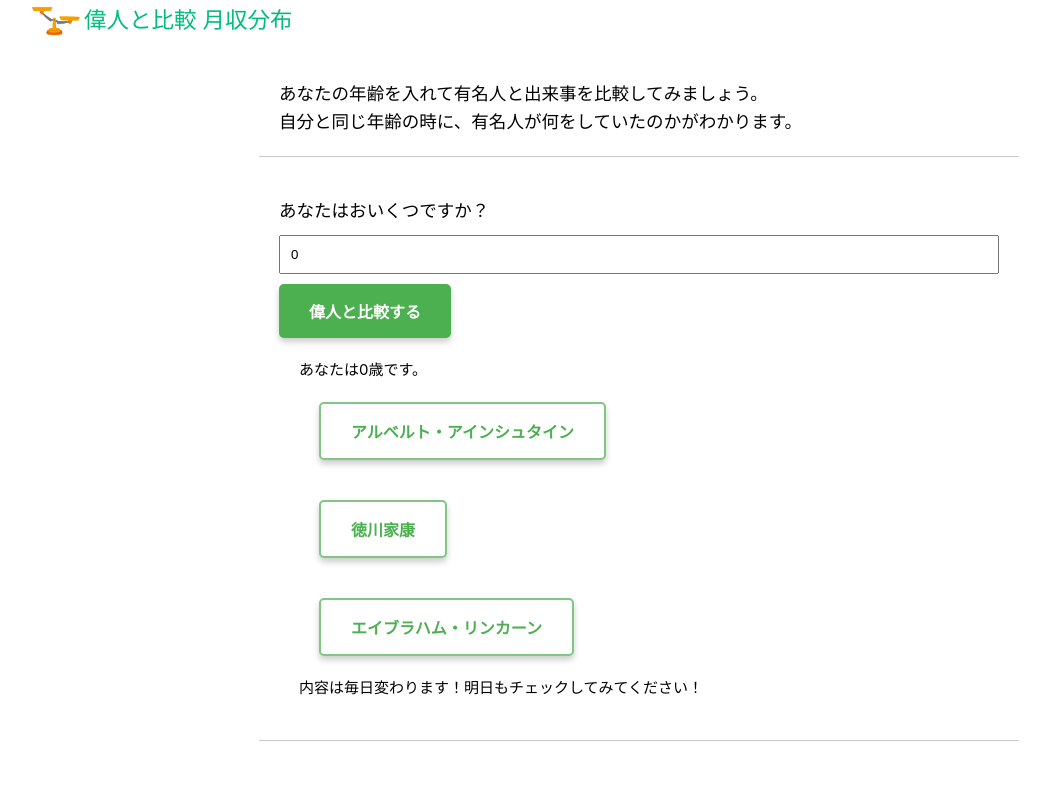
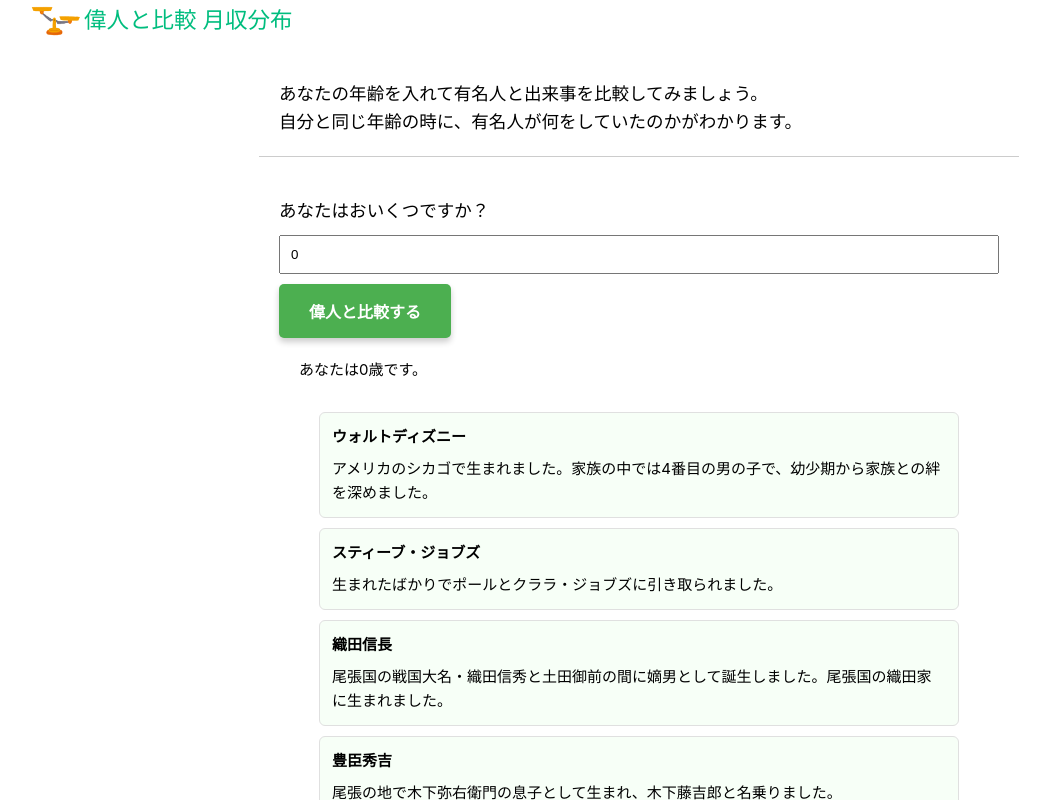
Before and after one commit to stamander/studyVue, a Vue app: page / in a window 1280 px wide. Both pictures are taken after a click on the button "偉人と比較する". Shown: the top 800 px of the page, without its empty margins (1-1051 px from the left). Built offline with nearby package versions, Linux system fonts and the light colour scheme.

Commit message:
偉人の小出し表示終了

```diff
--- a/src/components/CompareGreatPerson.vue
+++ b/src/components/CompareGreatPerson.vue
@@ -9,31 +9,7 @@ const achievements = ref<
   Array<{ id: number; name: string; achievements: Array<{ age: number; event: string }> }>
 >([])
 
-// 選択されたインデックスを保持するための変数
-const activeIndex = ref<number | null>(null)
-
 type Achievement = { id: number; name: string; age: number; event: string }
-
-function shuffleArray(array: Achievement[]): Achievement[] {
-  return array.sort(() => Math.random() - 0.5)
-}
-
-// セッションストレージからデータを取得する関数
-function getStoredAchievements(ageValue: string, today: string): Achievement[] | null {
-  const storedDate = sessionStorage.getItem(`shuffleDate-${ageValue}`)
-  const storedAchievements = sessionStorage.getItem(`shuffledAchievements-${ageValue}`)
-
-  if (storedDate === today && storedAchievements) {
-    return JSON.parse(storedAchievements)
-  }
-  return null
-}
-
-// セッションストレージにデータを保存する関数
-function storeAchievements(ageValue: string, today: string, achievements: Achievement[]) {
-  sessionStorage.setItem(`shuffleDate-${ageValue}`, today)
-  sessionStorage.setItem(`shuffledAchievements-${ageValue}`, JSON.stringify(achievements))
-}
 
 onMounted(async () => {
   const response = await fetch('/greatPerson.json')
@@ -42,17 +18,7 @@ onMounted(async () => {
 
 // フィルタリングされた業績を計算
 const filteredAchievements: ComputedRef<Achievement[]> = computed(() => {
-  const today = new Date().toISOString().split('T')[0] // 今日の日付を取得
-  const ageValue = age.value.toString() // 年齢を文字列に変換
-
-  // セッションストレージからデータを取得
-  const storedAchievements = getStoredAchievements(ageValue, today)
-
-  if (storedAchievements) {
-    return storedAchievements
-  } else {
-    // 新しいシャッフル結果を生成
-    const newAchievements = achievements.value
+  return achievements.value
     .flatMap((person) =>
       person.achievements.map((achievement) => ({
         id: person.id,
@@ -62,14 +28,6 @@ const filteredAchievements: ComputedRef<Achievement[]> = computed(() => {
       }))
     )
     .filter((a) => a.age === age.value)
-
-    const shuffledAchievements = shuffleArray(newAchievements).slice(0, 3) // シャッフルして最初の3つを選択
-
-    // 新しいシャッフル結果と日付をセッションストレージに保存
-    storeAchievements(ageValue, today, shuffledAchievements)
-
-    return shuffledAchievements
-  }
 })
 
 // フォーム送信の処理
@@ -87,11 +45,6 @@ const ageError: Ref<boolean> = ref(false)
 watch(age, (newAge) => {
   ageError.value = newAge <= 0 || !Number.isInteger(newAge)
 })
-
-// イベントの表示・非表示を切り替えるためのメソッド
-const toggleEvent = (index: number): void => {
-  activeIndex.value = activeIndex.value === index ? null : index
-}
 const referencesSite: Ref<Array<{ link: string; text: string; accessDate: string }>> = ref([
   {
     link: 'https://wayohoo.com/article/3421',
@@ -189,15 +142,21 @@ const referencesBook: Ref<Array<{ text: string; writer: string; publicationDate:
 
       <div id="results" v-if="submitted">
         あなたは{{ age }}歳です。
-        <div v-for="(achievement, index) in filteredAchievements" :key="index">
-          <button class="person-name light-green-button" @click="toggleEvent(index)">
+        <div v-if="filteredAchievements.length">
+          <div
+            v-for="(achievement, index) in filteredAchievements"
+            :key="`${achievement.id}-${index}`"
+            class="achievement-result"
+          >
+            <p class="person-name">
               {{ achievement.name }}
-          </button>
-          <div v-if="activeIndex === index">
+            </p>
+            <p class="person-event">
               {{ achievement.event }}
+            </p>
           </div>
         </div>
-        内容は毎日変わります！明日もチェックしてみてください！
+        <p v-else>該当する出来事が見つかりませんでした。</p>
       </div>
 
       <div v-else>
@@ -208,6 +167,18 @@ const referencesBook: Ref<Array<{ text: string; writer: string; publicationDate:
           <br />
           <p>スティーブ・ジョブズ:アップルの次世代コンピュータ、Lisaの開発をリードしました。</p>
         </div>
+      </div>
+
+      <div class="line-invite">
+        <p>偉人のようになるにはどうすればいいのか相談してみませんか？</p>
+        <a
+          class="line-button"
+          href="https://line.me/R/ti/p/%40242hetfw"
+          target="_blank"
+          rel="noopener noreferrer"
+        >
+          LINEで友だち追加する
+        </a>
       </div>
     </div>
 
@@ -239,8 +210,21 @@ const referencesBook: Ref<Array<{ text: string; writer: string; publicationDate:
   margin-bottom: 20px;
 }
 
+.achievement-result {
+  border: 1px solid #e0e0e0;
+  border-radius: 6px;
+  padding: 12px;
+  margin: 10px 0;
+  background-color: #f7fff7;
+}
+
 .person-name {
   font-weight: bold;
+  margin: 0;
+}
+
+.person-event {
+  margin: 8px 0 0;
 }
 
 body {
@@ -286,32 +270,33 @@ input[type='number'] {
   box-shadow: 0 2px 4px rgba(0, 0, 0, 0.2);
 }
 
-/* 薄いグリーンのボタンスタイル */
-.light-green-button {
-  background-color: white; /* 薄いグリーン */
-  color: #4caf50;
-  padding: 15px 30px;
-  font-size: 1rem;
-  font-weight: bold;
-  border: 2px solid #81c784; /* 薄い緑色のボーダー */
-  border-radius: 5px;
-  box-shadow: 0 4px 6px rgba(0, 0, 0, 0.2);
-  transition:
-    background-color 0.3s,
-    box-shadow 0.3s;
+.example {
+  color: gray;
 }
 
-.light-green-button:hover {
-  box-shadow: 0 6px 12px rgba(0, 0, 0, 0.3);
+.line-invite {
+  margin-top: 20px;
+  padding: 20px;
+  text-align: center;
+  border: 1px dashed #4caf50;
+  border-radius: 8px;
+  background-color: #f6fff5;
 }
 
-.light-green-button:active {
-  background-color: #66bb6a; /* クリック時さらに濃い色に */
-  box-shadow: 0 2px 4px rgba(0, 0, 0, 0.2);
+.line-button {
+  display: inline-block;
+  margin-top: 10px;
+  padding: 12px 24px;
+  color: #fff;
+  background-color: #06c755; /* LINEブランドカラー */
+  border-radius: 999px;
+  font-weight: bold;
+  text-decoration: none;
+  transition: opacity 0.2s ease;
 }
 
-.example {
-  color: gray;
+.line-button:hover {
+  opacity: 0.85;
 }
 
 #parents-references {
```
Lines whose indentation alone changed are shown as unchanged.
